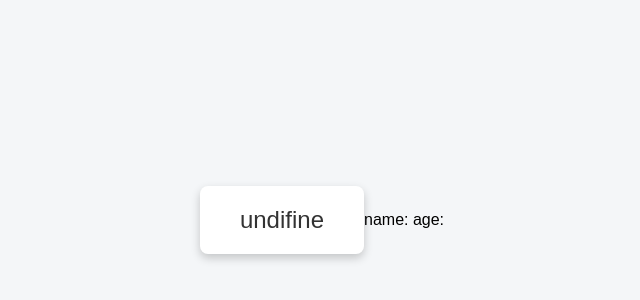
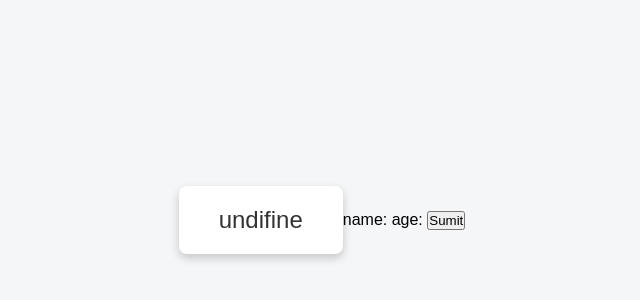
Before and after one commit to educationstudent111111-cmyk/student-management, a plain HTML site: page index.html in a window 1280 px wide. Shown: the part 180-480 px from the top of the page, without its empty margins (318-958 px from the left). Drawn offline with Linux system fonts and the light colour scheme.

Commit message:
add student form1

```diff
--- a/index.html
+++ b/index.html
@@ -11,6 +11,7 @@
     <form >
         name:
         age:
+        <button>Sumit</button>
     </form>
 
 </body>
```
